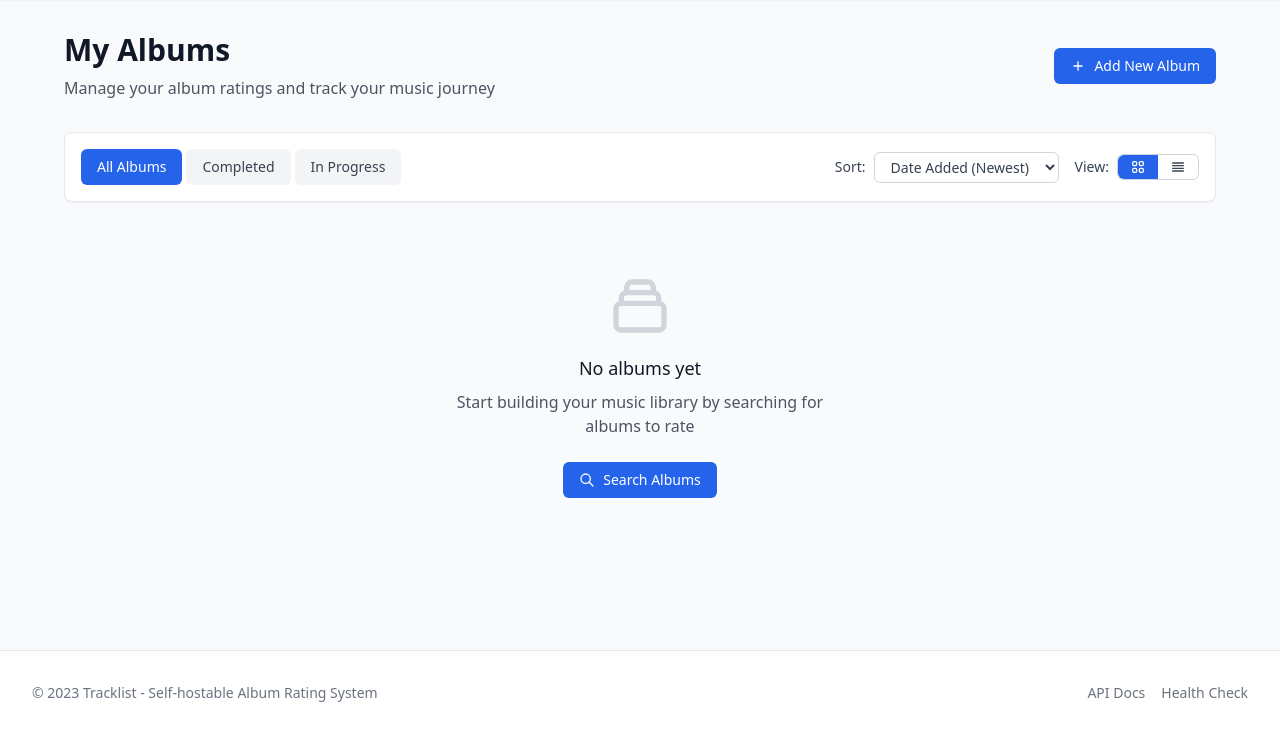
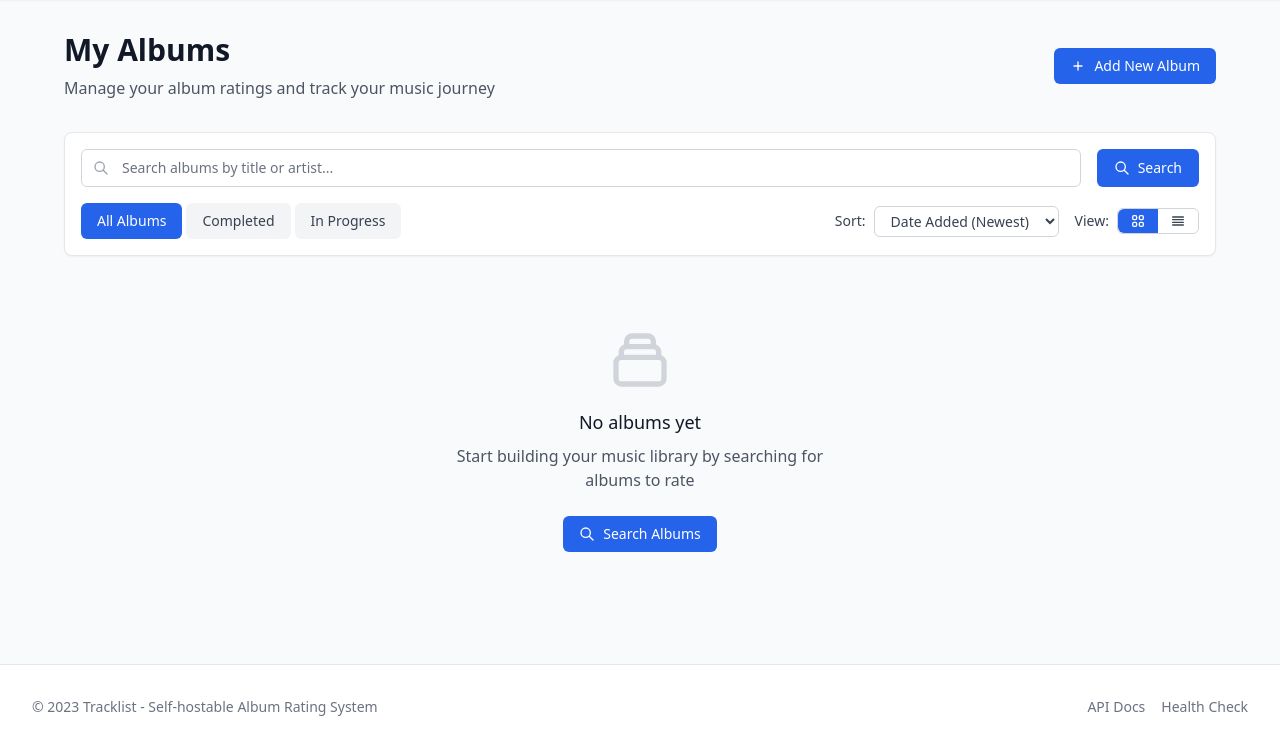
Before and after one commit to trevordavies095/Tracklist, a FastAPI app: page /albums in a window 1280 px wide. Shown: the part 65-814 px from the top of the page. Before the commit the page ends 767 px from the top, so only its background shows below. Run offline with FastAPI, Linux system fonts and the light colour scheme; data that the repository does not hold is empty; some libraries are stand-ins or nearby versions.

```diff
--- a/app/rating_service.py
+++ b/app/rating_service.py
@@ -315,13 +315,22 @@ class RatingService:
         limit: int = 50,
         offset: int = 0,
         filter_rated: Optional[bool] = None,
-        sort: str = "created_desc"
+        sort: str = "created_desc",
+        search: Optional[str] = None
     ) -> Dict[str, Any]:
-        """Get user's albums with optional filtering and sorting"""
+        """Get user's albums with optional filtering, sorting, and searching"""
         query = db.query(Album).join(Artist)
 
         if filter_rated is not None:
             query = query.filter(Album.is_rated == filter_rated)
+
+        # Apply search filter
+        if search and search.strip():
+            search_term = f"%{search.strip()}%"
+            query = query.filter(
+                (Album.name.ilike(search_term)) |
+                (Artist.name.ilike(search_term))
+            )
 
         # Apply sorting
         if sort == "created_desc":
--- a/app/routers/albums.py
+++ b/app/routers/albums.py
@@ -397,16 +397,18 @@ async def get_user_albums(
     offset: int = Query(0, description="Offset for pagination", ge=0),
     rated: Optional[bool] = Query(None, description="Filter by rated status (true=rated, false=draft, null=all)"),
     sort: str = Query("created_desc", description="Sort order (created_desc, created_asc, artist_asc, artist_desc, album_asc, album_desc, rating_desc, rating_asc, year_desc, year_asc, rated_desc)"),
+    search: Optional[str] = Query(None, description="Search query for album title or artist name"),
     service: RatingService = Depends(get_rating_service),
     db: Session = Depends(get_db)
 ) -> Dict[str, Any]:
     """
     Get user's albums
 
-    Returns paginated list of user's albums with optional filtering and sorting:
+    Returns paginated list of user's albums with optional filtering, sorting, and searching:
     - rated=true: Only completed/submitted albums
     - rated=false: Only draft/in-progress albums
     - rated=null: All albums (default)
+    - search: Filter by album title or artist name (case-insensitive partial match)
 
     Sorting options:
     - created_desc/created_asc: By date added (default: newest first)
@@ -417,9 +419,9 @@ async def get_user_albums(
     - rated_desc: By recently rated (completed albums first)
     """
     try:
-        logger.info(f"Getting user albums: limit={limit}, offset={offset}, rated={rated}, sort={sort}")
+        logger.info(f"Getting user albums: limit={limit}, offset={offset}, rated={rated}, sort={sort}, search={search}")
 
-        result = service.get_user_albums(db, limit, offset, rated, sort)
+        result = service.get_user_albums(db, limit, offset, rated, sort, search)
 
         logger.debug(f"Retrieved {len(result['albums'])} albums (total: {result['total']})")
         return result
--- a/templates/albums.html
+++ b/templates/albums.html
@@ -25,6 +25,43 @@
 
     <!-- Filters and Search -->
     <div class="bg-white rounded-lg shadow-sm border border-gray-200 p-4 mb-6">
+        <div class="flex flex-col space-y-4">
+            <!-- Search Bar -->
+            <div class="flex flex-col sm:flex-row sm:items-center space-y-2 sm:space-y-0 sm:space-x-4">
+                <div class="flex-1 relative">
+                    <div class="absolute inset-y-0 left-0 pl-3 flex items-center pointer-events-none">
+                        <svg class="h-4 w-4 text-gray-400" fill="none" stroke="currentColor" viewBox="0 0 24 24">
+                            <path stroke-linecap="round" stroke-linejoin="round" stroke-width="2" d="M21 21l-6-6m2-5a7 7 0 11-14 0 7 7 0 0114 0z"></path>
+                        </svg>
+                    </div>
+                    <input type="text"
+                           id="search-input"
+                           placeholder="Search albums by title or artist..."
+                           class="block w-full pl-10 pr-10 py-2 border border-gray-300 rounded-md leading-5 bg-white placeholder-gray-500 focus:outline-none focus:placeholder-gray-400 focus:ring-1 focus:ring-blue-500 focus:border-blue-500 text-sm"
+                           oninput="handleSearchInput()"
+                           onkeypress="handleSearchKeypress(event)">
+                    <div class="absolute inset-y-0 right-0 pr-3 flex items-center">
+                        <button id="clear-search"
+                                onclick="clearSearch()"
+                                class="h-4 w-4 text-gray-400 hover:text-gray-600 hidden">
+                            <svg fill="none" stroke="currentColor" viewBox="0 0 24 24">
+                                <path stroke-linecap="round" stroke-linejoin="round" stroke-width="2" d="M6 18L18 6M6 6l12 12"></path>
+                            </svg>
+                        </button>
+                    </div>
+                </div>
+
+                <button id="search-button"
+                        onclick="performSearch()"
+                        class="inline-flex items-center px-4 py-2 border border-transparent text-sm font-medium rounded-md text-white bg-blue-600 hover:bg-blue-700 focus:outline-none focus:ring-2 focus:ring-offset-2 focus:ring-blue-500 transition-colors">
+                    <svg class="w-4 h-4 mr-2" fill="none" stroke="currentColor" viewBox="0 0 24 24">
+                        <path stroke-linecap="round" stroke-linejoin="round" stroke-width="2" d="M21 21l-6-6m2-5a7 7 0 11-14 0 7 7 0 0114 0z"></path>
+                    </svg>
+                    Search
+                </button>
+            </div>
+
+            <!-- Filter Tabs and Controls -->
             <div class="flex flex-col lg:flex-row lg:items-center lg:justify-between space-y-4 lg:space-y-0">
                 <!-- Filter Tabs -->
                 <div class="flex space-x-1" x-data="{ activeFilter: 'all' }">
@@ -82,6 +119,7 @@
                                     <path stroke-linecap="round" stroke-linejoin="round" stroke-width="2" d="M4 6h16M4 10h16M4 14h16M4 18h16"></path>
                                 </svg>
                             </button>
+                        </div>
                     </div>
                 </div>
             </div>
@@ -249,6 +287,11 @@ async function loadAlbums(filter) {
 
     // Add sort parameter
     url += `&sort=${currentSort}`;
+
+    // Add search parameter
+    if (currentSearch) {
+        url += `&search=${encodeURIComponent(currentSearch)}`;
+    }
 
     try {
         const response = await fetch(url);
@@ -426,6 +469,11 @@ async function loadMoreAlbums(offset) {
     // Add sort parameter
     url += `&sort=${currentSort}`;
 
+    // Add search parameter
+    if (currentSearch) {
+        url += `&search=${encodeURIComponent(currentSearch)}`;
+    }
+
     try {
         const response = await fetch(url);
         if (response.ok) {
@@ -577,6 +625,63 @@ function updatePaginationButton(data) {
 let currentAlbum = null;
 let currentViewMode = 'grid'; // Default to grid view
 let currentSort = 'created_desc'; // Default sort
+let currentSearch = ''; // Current search query
+let searchTimeout = null; // Debounce search input
+
+// Search handling functions
+function handleSearchInput() {
+    const searchInput = document.getElementById('search-input');
+    const clearButton = document.getElementById('clear-search');
+
+    // Show/hide clear button
+    if (searchInput.value.trim()) {
+        clearButton.classList.remove('hidden');
+    } else {
+        clearButton.classList.add('hidden');
+    }
+
+    // Debounce search - wait 500ms after user stops typing
+    if (searchTimeout) {
+        clearTimeout(searchTimeout);
+    }
+
+    searchTimeout = setTimeout(() => {
+        performSearch();
+    }, 500);
+}
+
+function handleSearchKeypress(event) {
+    // Trigger search on Enter key
+    if (event.key === 'Enter') {
+        event.preventDefault();
+        if (searchTimeout) {
+            clearTimeout(searchTimeout);
+        }
+        performSearch();
+    }
+}
+
+function performSearch() {
+    const searchInput = document.getElementById('search-input');
+    currentSearch = searchInput.value.trim();
+
+    // Reload albums with search query
+    const activeFilter = getCurrentFilter();
+    loadAlbums(activeFilter);
+}
+
+function clearSearch() {
+    const searchInput = document.getElementById('search-input');
+    const clearButton = document.getElementById('clear-search');
+
+    searchInput.value = '';
+    clearButton.classList.add('hidden');
+    currentSearch = '';
+
+    // Reload albums without search
+    const activeFilter = getCurrentFilter();
+    loadAlbums(activeFilter);
+}
 
 // Sort handling functions
 function handleSortChange() {
```
Lines whose indentation alone changed are shown as unchanged.
